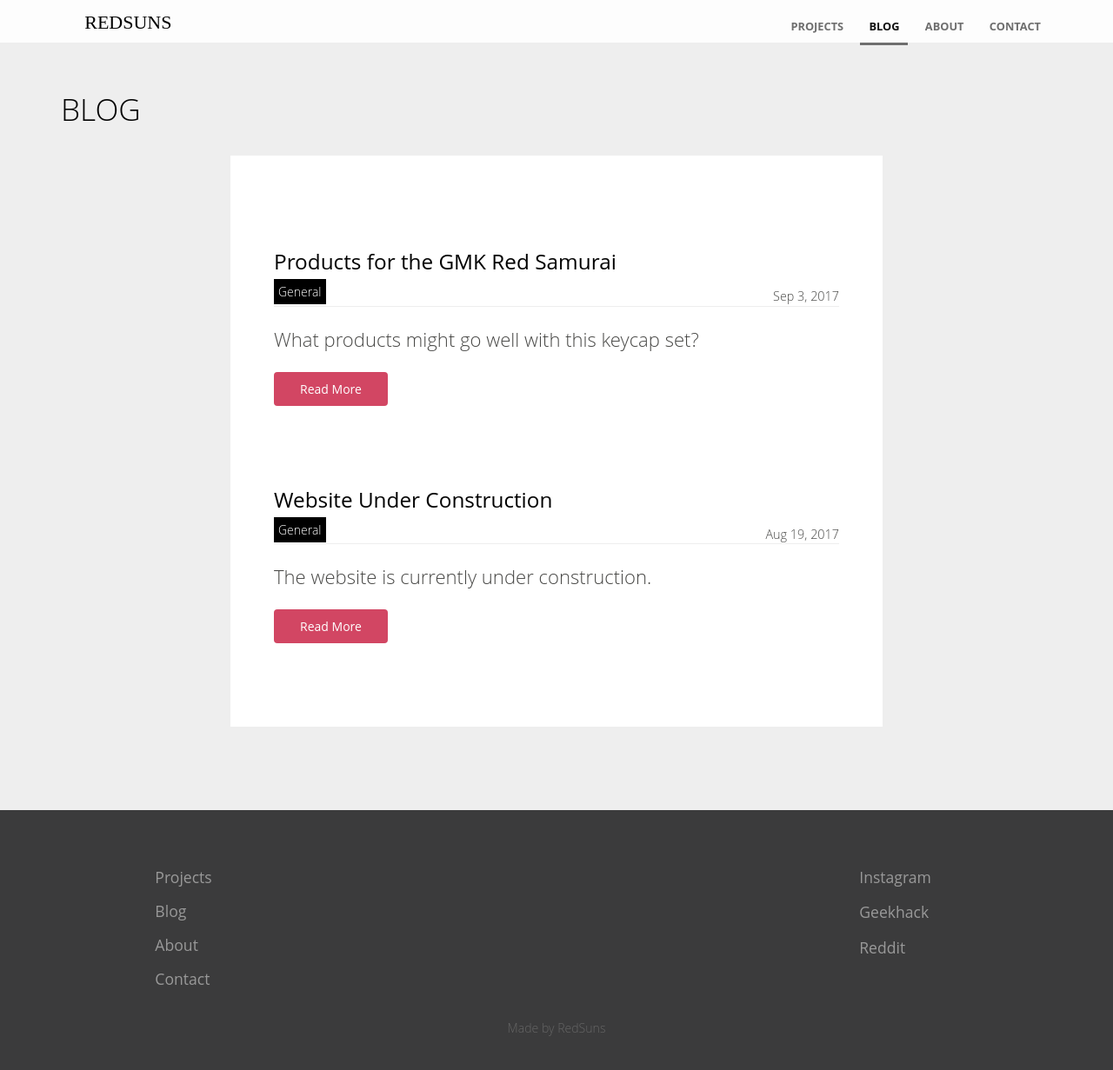
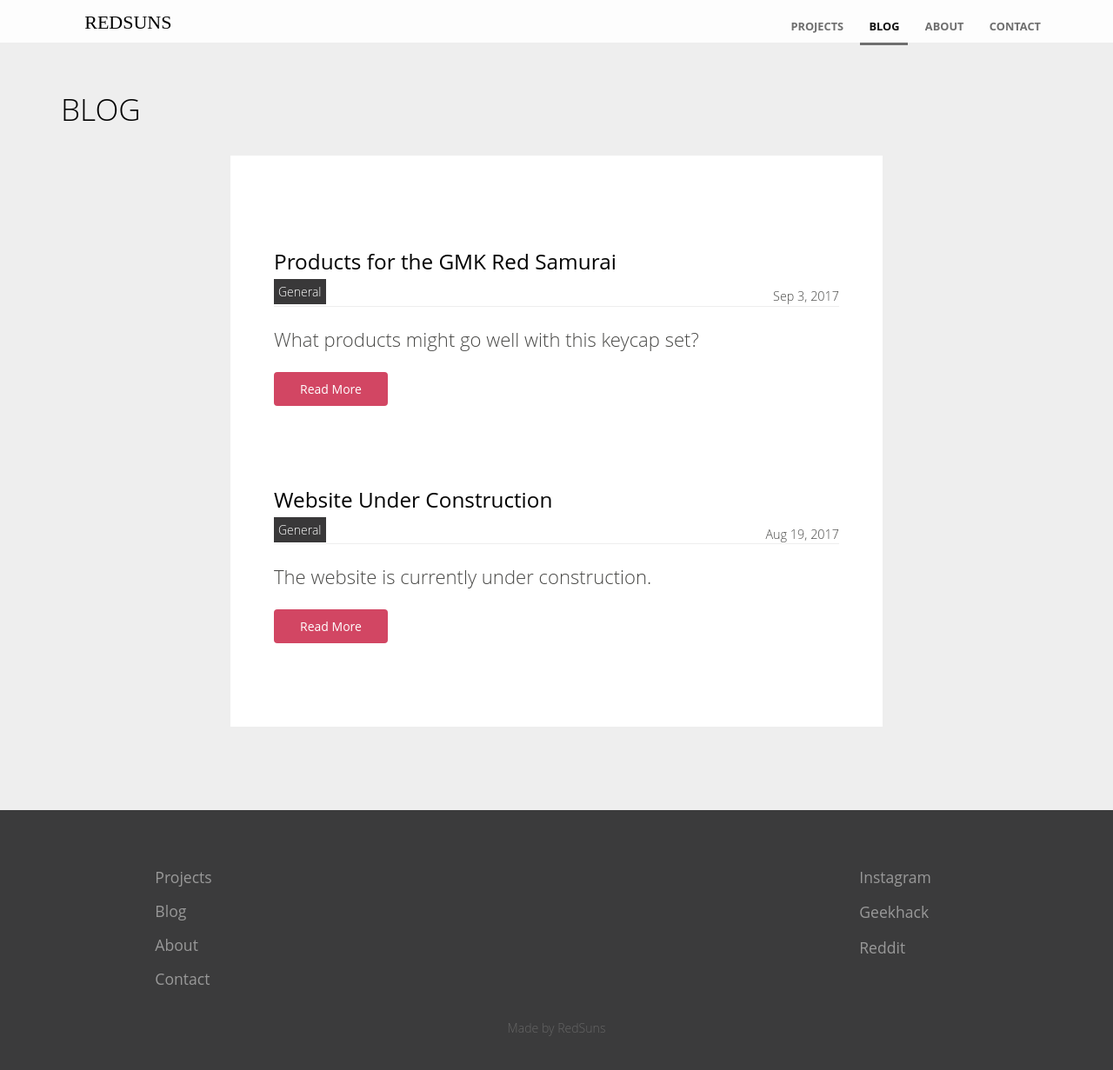
Before and after one commit to RedSunsRMK/redsunsrmk.github.io, a Jekyll site: the page built from blog/index.html, in a window 1280 px wide and 1243 px high. Shown: the top 1231 px of the window at 87% size. Built offline with Jekyll 4.4.1, drawn with Linux system fonts in a browser that asks for light colours; the list of posts is cut into pages by our own code.

Commit message:
Update blog.scss

```diff
--- a/_sass/blog.scss
+++ b/_sass/blog.scss
@@ -106,8 +106,9 @@
 .blog-filter {
 	text-align: center;
 	a {
-    background: #000;
-    padding: 5px 5px;
+    background: #393839;
+    padding: 5px 5px 5px 5px;
+    font-weight: 300px;
     font-size: 14px;
     border-radius: 0px;
     color: #fff;
```
